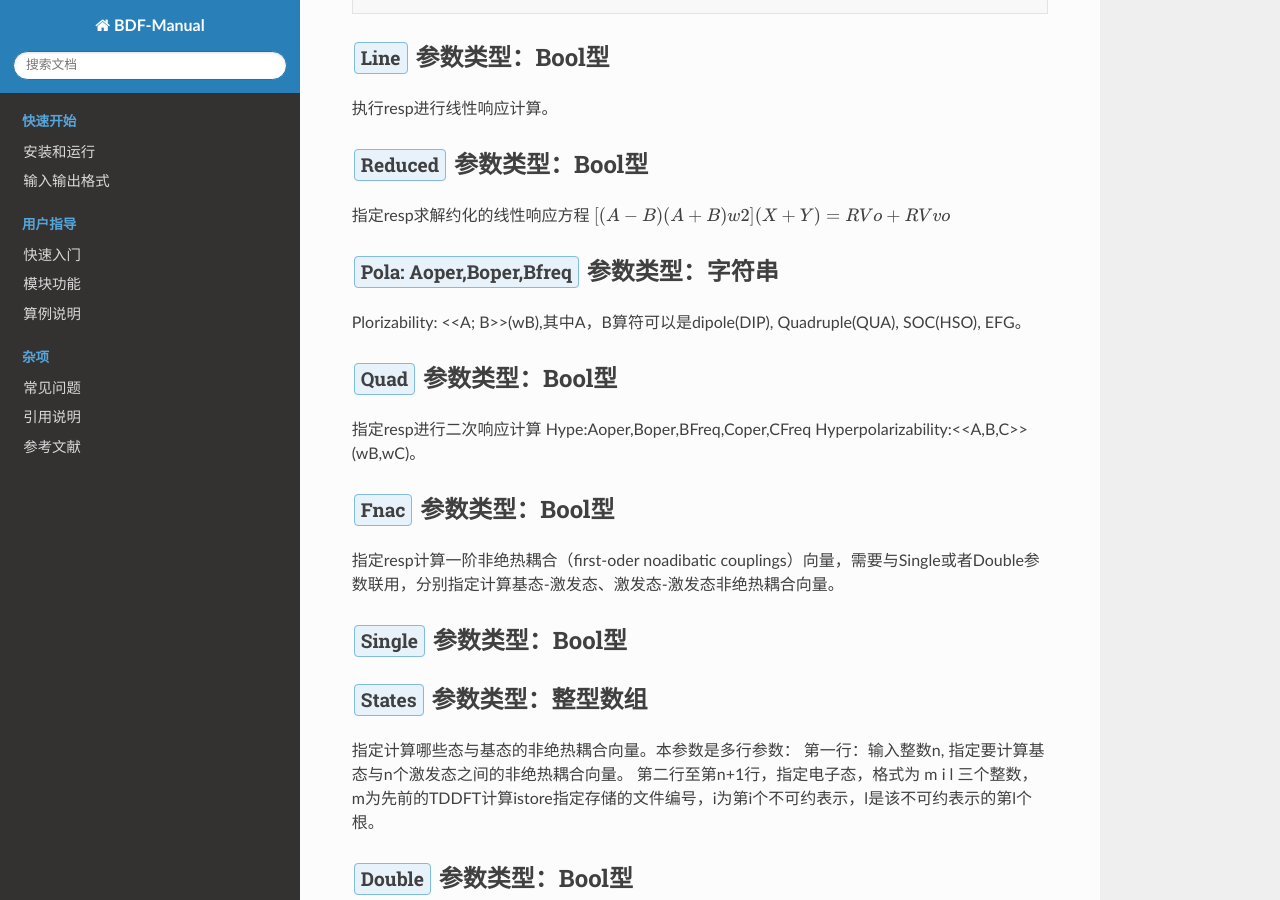
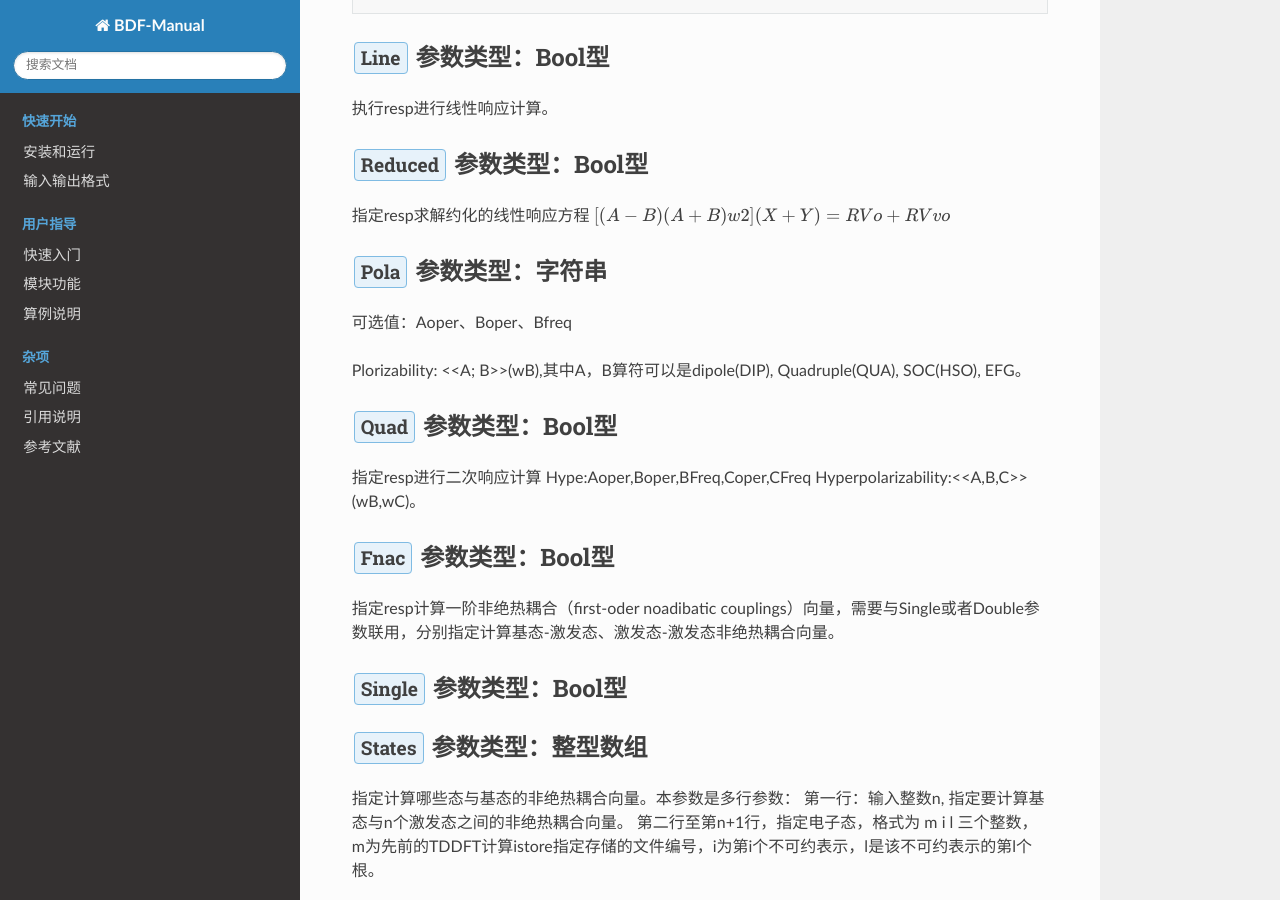
Before and after one commit to BDF-manual-maintenance/BDF-Manual, a Sphinx documentation site: the page built from source/module/resp.rst, in a window 1280 px wide and 900 px high, scrolled down 3339 px. Built offline with Sphinx 7.4.7 and the Read the Docs theme 2.0.0, drawn with Linux system fonts in a browser that asks for light colours; pages that are not in the unit, such as notebooks, are missing from menus.

Commit message:
Update resp.rst

```diff
--- a/source/module/resp.rst
+++ b/source/module/resp.rst
@@ -161,8 +161,10 @@ resp模块用于计算DFT/TDDFT的梯度，TDDFT的基态-激发态，激发态-
 ------------------------------------------------
 指定resp求解约化的线性响应方程 :math:`[(A-B)(A+B)w2](X+Y) = RVo+RVvo`
 
-:guilabel:`Pola: Aoper,Boper,Bfreq` 参数类型：字符串
+:guilabel:`Pola` 参数类型：字符串
 --------------------------------------------------------
+可选值：Aoper、Boper、Bfreq
+
 Plorizability: <<A; B>>(wB),其中A，B算符可以是dipole(DIP), Quadruple(QUA), SOC(HSO), EFG。
 
 :guilabel:`Quad` 参数类型：Bool型
```
